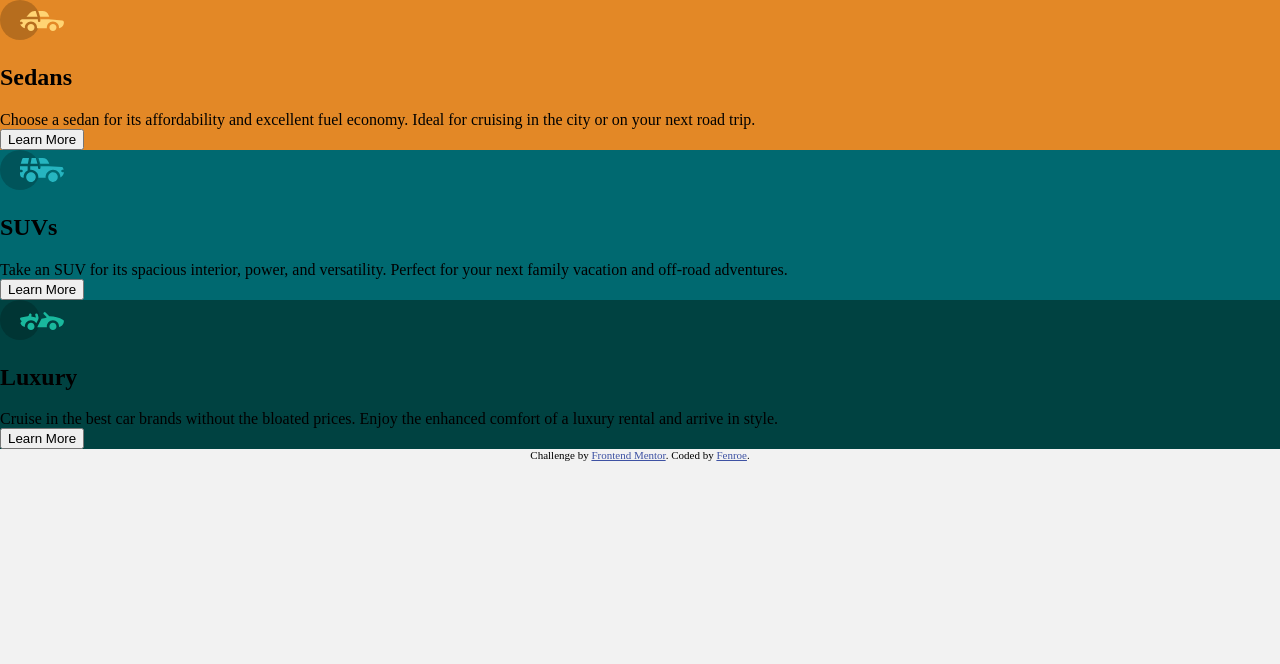
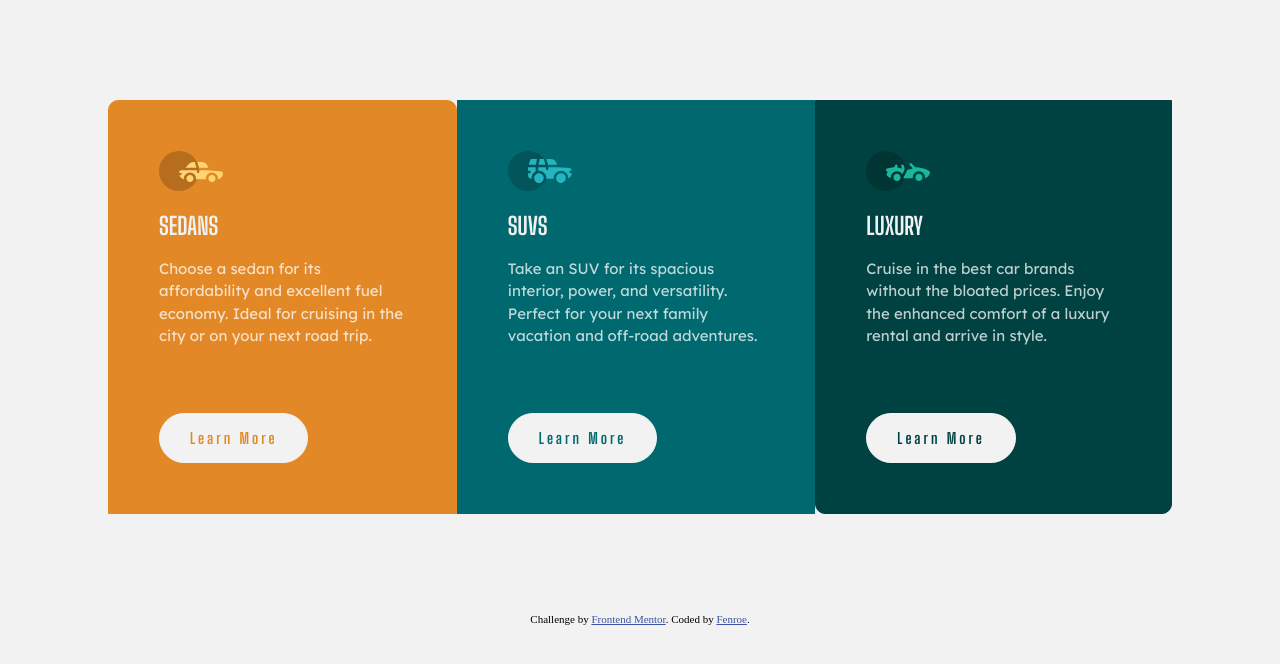
Before and after one commit to Fenroe/Three-column-preview-card-component, a plain HTML site: page index.html in a window 1280 px wide. Drawn offline with Linux system fonts and the light colour scheme.

Commit message:
Add files via upload

```diff
--- a/style/main.scss
+++ b/style/main.scss
@@ -7,24 +7,89 @@ $luxury-color: hsl(179, 100%, 13%);
 
 @import url('https://fonts.googleapis.com/css2?family=Lexend+Deca&display=swap');
 @import url('https://fonts.googleapis.com/css2?family=Big+Shoulders+Display:wght@700&display=swap');
+@import url("reset.css");
 
 body {
     background-color: hsl(0, 0%, 95%);
-    margin: 0;
+}
+
+main {
+    margin: 20px;
+    display: flex;
+    flex-wrap: wrap;
+}
+section {
+    text-align: left;
+    padding: 50px;
+}
+
+section h1 {
+    color: hsl(0, 0%, 95%);
+    font-weight: bold;
+    text-transform: uppercase;
+    font-family: Big Shoulders Display;
+}
+
+section p {
+    color: hsla(0, 0%, 100%, 0.75);
+    font-size: 15px;
+    font-family: Lexend Deca;
+    line-height: 1.5em;
 }
 
 .sedans {
     background-color: $sedans-color;
+    border: 1px solid $sedans-color;
+    border-top-left-radius: 10px;
+    border-top-right-radius: 10px;
+
+    button {
+        color: $sedans-color;
+    }
 }
 
 .suvs {
     background-color: $suvs-color;
+    border: 1px solid $suvs-color;
+
+    button {
+        color: $suvs-color;
+    }
 }
 
 .luxury {
     background-color: $luxury-color;
+    border: 1px solid $luxury-color;
+    border-bottom-left-radius: 10px;
+    border-bottom-right-radius: 10px;
+
+    button {
+        color: $luxury-color;
+    }
 }
 
-p {
-    margin: 0;
+button {
+    background: hsl(0, 0%, 95%);
+    border: 1px solid hsl(0, 0%, 95%);
+    border-radius: 30px;
+    outline: none;
+    padding: 1em 2em;
+    text-align: center;
+    margin-top: 20px;
+    font-family: Big Shoulders Display;
+    font-weight: bold;
+    font-size: 15px;
+    letter-spacing: .2em;
 }
+
+@media only screen and (min-width: 768px) {
+
+    main {
+        flex-wrap: nowrap;
+        margin: 100px;
+    }
+
+    button {
+        margin-top: 50px;
+    }
+}
--- /dev/null
+++ b/style/reset.css
@@ -0,0 +1,45 @@
+*/
+
+html, body, div, span, applet, object, iframe,
+h1, h2, h3, h4, h5, h6, p, blockquote, pre,
+a, abbr, acronym, address, big, cite, code,
+del, dfn, em, img, ins, kbd, q, s, samp,
+small, strike, strong, sub, sup, tt, var,
+b, u, i, center,
+dl, dt, dd, ol, ul, li,
+fieldset, form, label, legend,
+table, caption, tbody, tfoot, thead, tr, th, td,
+article, aside, canvas, details, embed,
+figure, figcaption, footer, header, hgroup,
+menu, nav, output, ruby, section, summary,
+time, mark, audio, video {
+	margin: 0;
+	padding: 0;
+	border: 0;
+	font-size: 100%;
+	font: inherit;
+	vertical-align: baseline;
+}
+/* HTML5 display-role reset for older browsers */
+article, aside, details, figcaption, figure,
+footer, header, hgroup, menu, nav, section {
+	display: block;
+}
+body {
+	line-height: 1;
+}
+ol, ul {
+	list-style: none;
+}
+blockquote, q {
+	quotes: none;
+}
+blockquote:before, blockquote:after,
+q:before, q:after {
+	content: '';
+	content: none;
+}
+table {
+	border-collapse: collapse;
+	border-spacing: 0;
+}
```
Also changed, not shown: style/main.css, 1 other file.
